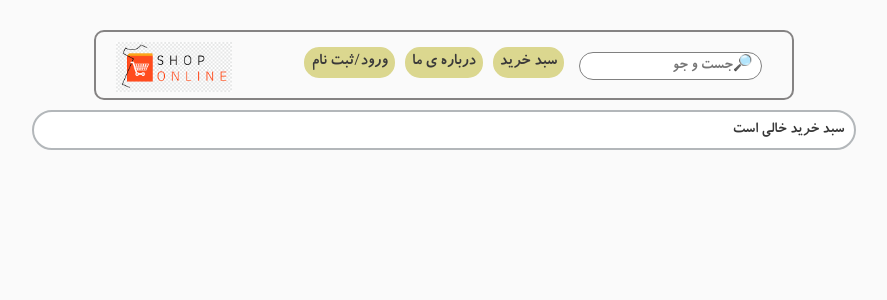
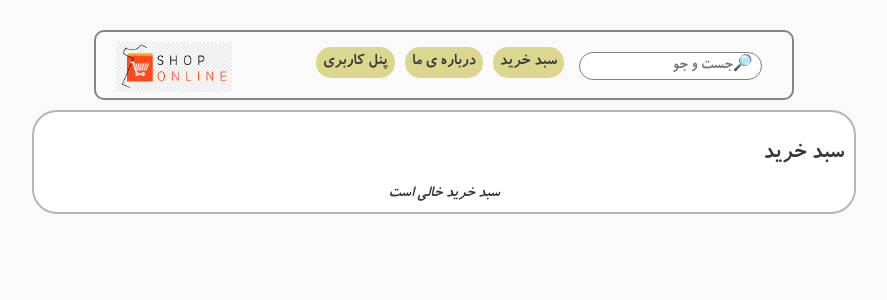
Before and after one commit to Fariba-Sh/online_store, a Flask app: page /user/cart in a window 1280 px wide. Shown: the top 300 px of the page, without its empty margins (196-1083 px from the left). Run offline with Flask 3, Linux system fonts and the light colour scheme; a user stored in the database is signed in; tables that the repository leaves empty hold one stand-in row (values such as "Sample post"); some libraries are stand-ins or nearby versions.

Commit message:
better deign

```diff
--- a/blueprints/user.py
+++ b/blueprints/user.py
@@ -15,6 +15,9 @@ app = Blueprint("user", __name__)
 @app.route('/user/login', methods = ['GET','POST'])
 def login():
     if request.method == 'GET':
+        if current_user.is_authenticated:
+            return redirect(url_for('user.dashboard'))
+
         return render_template("user/login.html")
     else:
         register = request.form.get('register', None)
--- a/templates/parts/header.html
+++ b/templates/parts/header.html
@@ -13,8 +13,11 @@
                 </form>
                 <a class="header-link" href="/user/cart">سبد خرید</a>
                 <a class="header-link"  href="/about">درباره ی ما</a>
+                {%if current_user.is_authenticated%}
+                <a class="header-link"  href="/user/dashboard">پنل کاربری</a>
+                {% else %}
                 <a class="header-link"  href="/user/login">ورود/ثبت نام </a>
-
+                {% endif %}
             </div>
 
 
--- a/templates/user/cart.html
+++ b/templates/user/cart.html
@@ -9,6 +9,7 @@
     {% include 'parts/header.html' %}
 
     <section class="simple-box cart">
+      <h1>سبد خرید</h1>
         {% if cart != None and cart.cart_items|list|length > 0 %}
         <table class="cart">
           <tr>
@@ -44,7 +45,7 @@
 
 
             {% else %}
-                    سبد خرید خالی است
+                 <i style="display: block; text-align: center;">   سبد خرید خالی است</i>
             {% endif %}
 
     </section>
```
